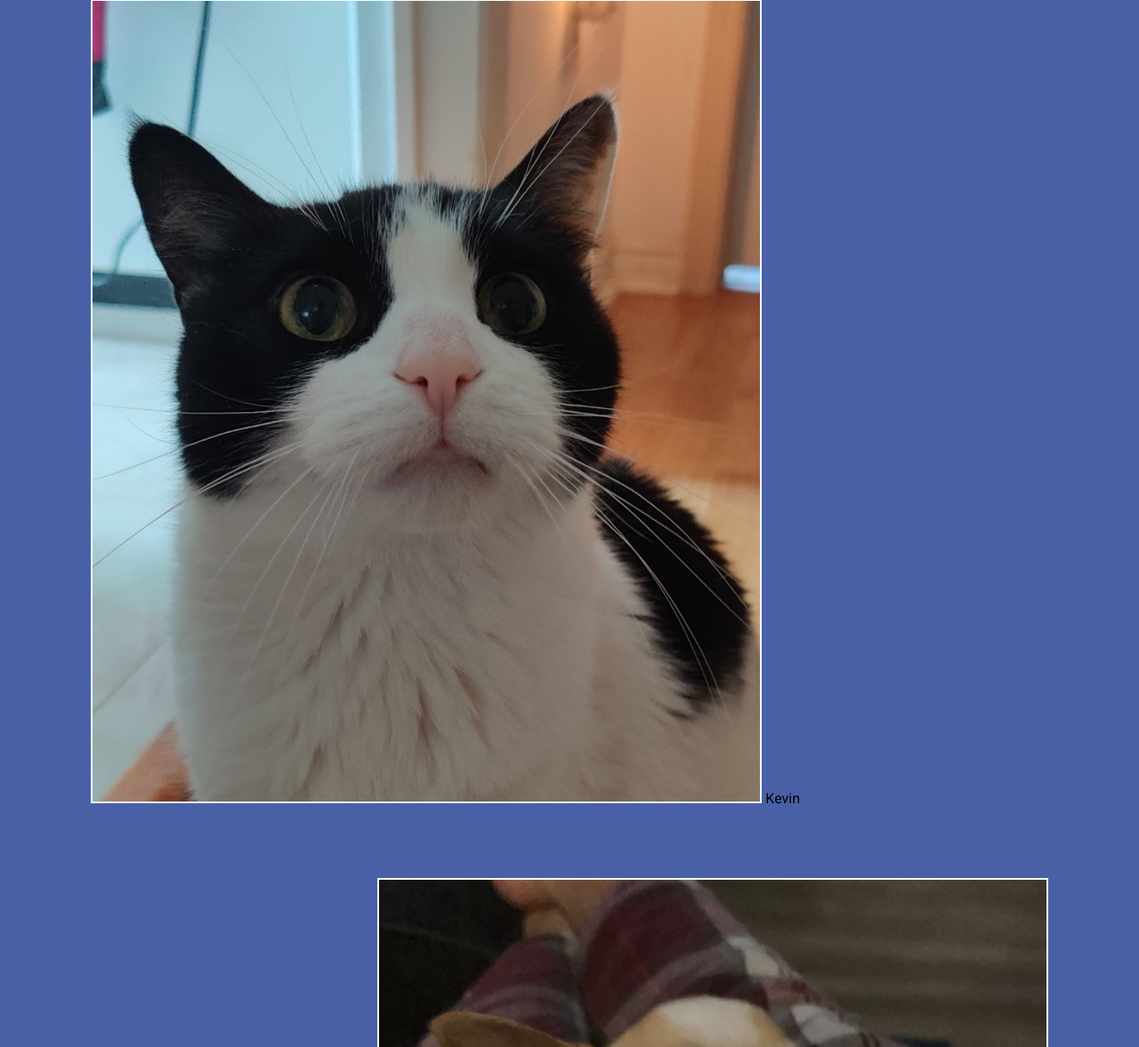
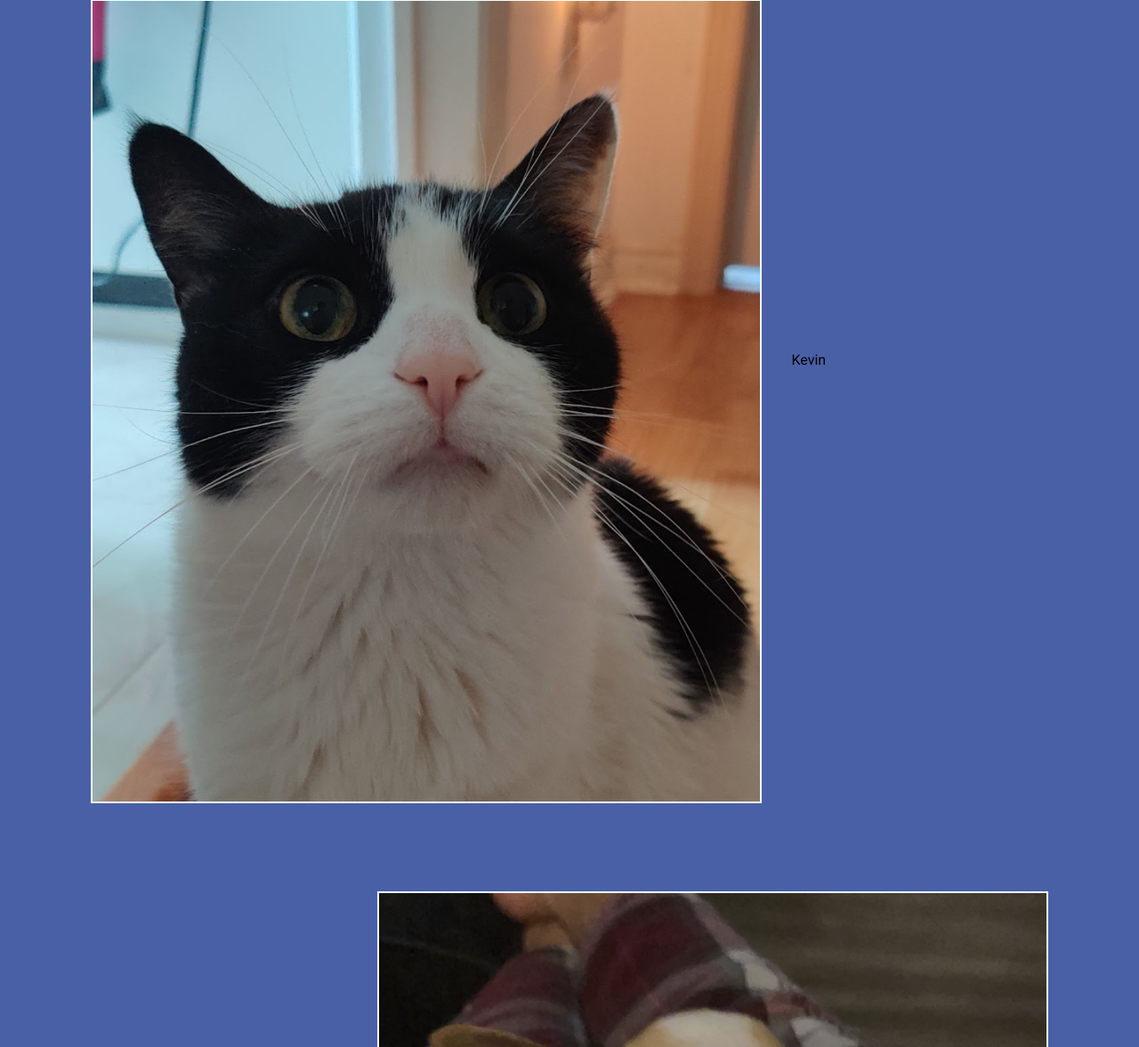
Before and after one commit to kevshao/uofthacks, a Flask app: page /aboutUs in a window 1280 px wide. Shown: the part 460-1637 px from the top of the page at 89% size. Run offline with Flask 2, Linux system fonts and the light colour scheme.

Commit message:
im sorry if ur seeing all the commits
sorry.

```diff
--- a/website/static/styles/aboutstyle.css
+++ b/website/static/styles/aboutstyle.css
@@ -81,6 +81,12 @@ nav ul li a{
     border: 2px solid azure;
 }
 
+.kevbio{
+   margin-left: 50% ;
+   margin-top: -50%;
+   margin-bottom: 50%;
+}
+
 .ky{
     width: 750px;
     height: 900px;
@@ -104,8 +110,8 @@ nav ul li a{
 }
 
 .bioLeft{
-    padding-top: 50px;
-    padding-bottom: 30px;
+    margin-top: 50px;
+    margin-bottom: 30px;
     text-align: left;
 
 }
--- a/website/templates/aboutus.html
+++ b/website/templates/aboutus.html
@@ -26,10 +26,14 @@
                     <p>Lorem ipsum dolor sit amet consectetur adipisicing elit. Non quae consequuntur magnam, hic ipsa eos minima debitis ipsam quia sapiente excepturi sit. Ipsa, consequuntur. Atque officia temporibus ad ea? Eius.</p>
                     <p>Lorem ipsum dolor sit amet consectetur adipisicing elit. Non quae consequuntur magnam, hic ipsa eos minima debitis ipsam quia sapiente excepturi sit. Ipsa, consequuntur. Atque officia temporibus ad ea? Eius.</p>
                 </div>
+
                 <div class="bioLeft">
-                    <h2 class="name"></h2><img src="../static/styles/mao.jpg" class="kev"> Kevin</h2>
+                    <img src="../static/styles/mao.jpg" class="kev">
+                    <h2 class="name"></h2>
+                </div>
 
-
+                <div class = "kevbio">
+                    <p1> Kevin</p1>
                 </div>
                 <div class="bioRight">
                     <img src="../static/styles/ky.jpg" class="ky">
```
